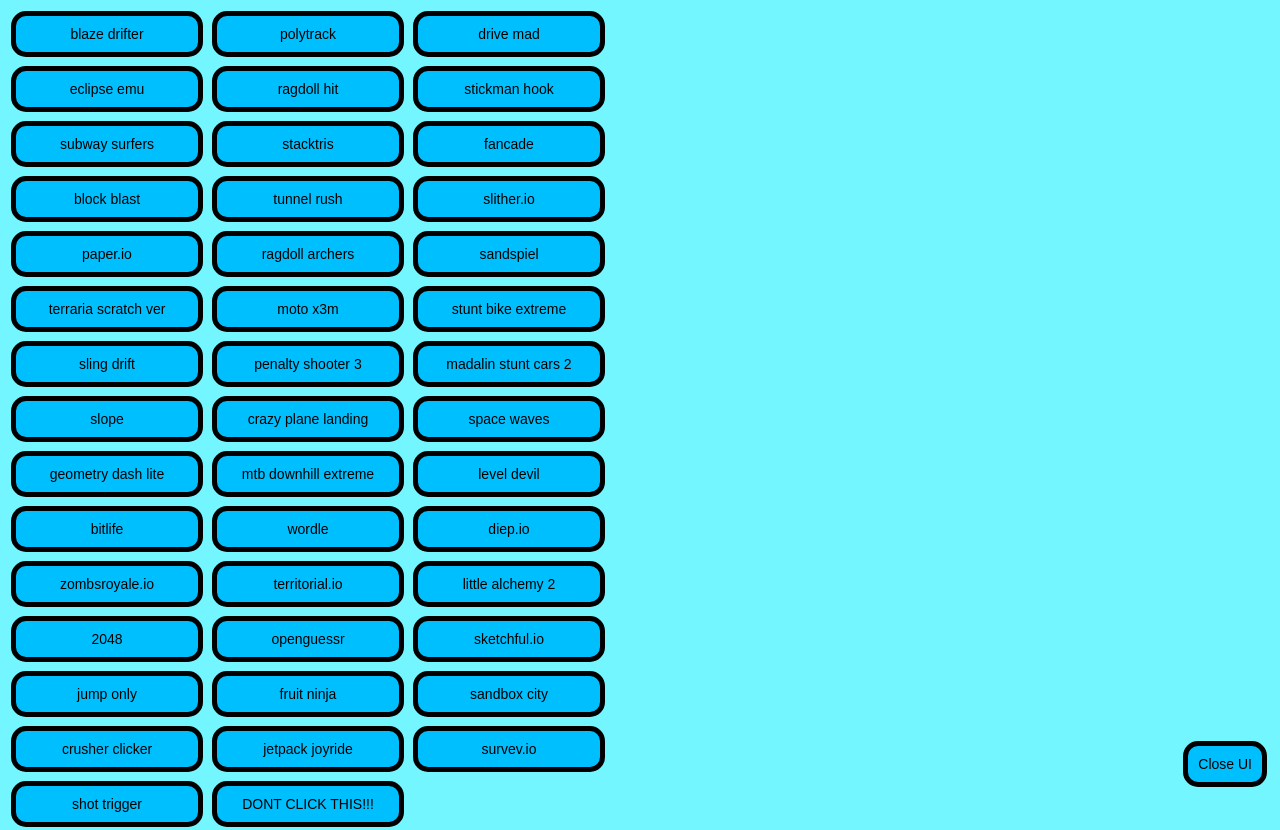
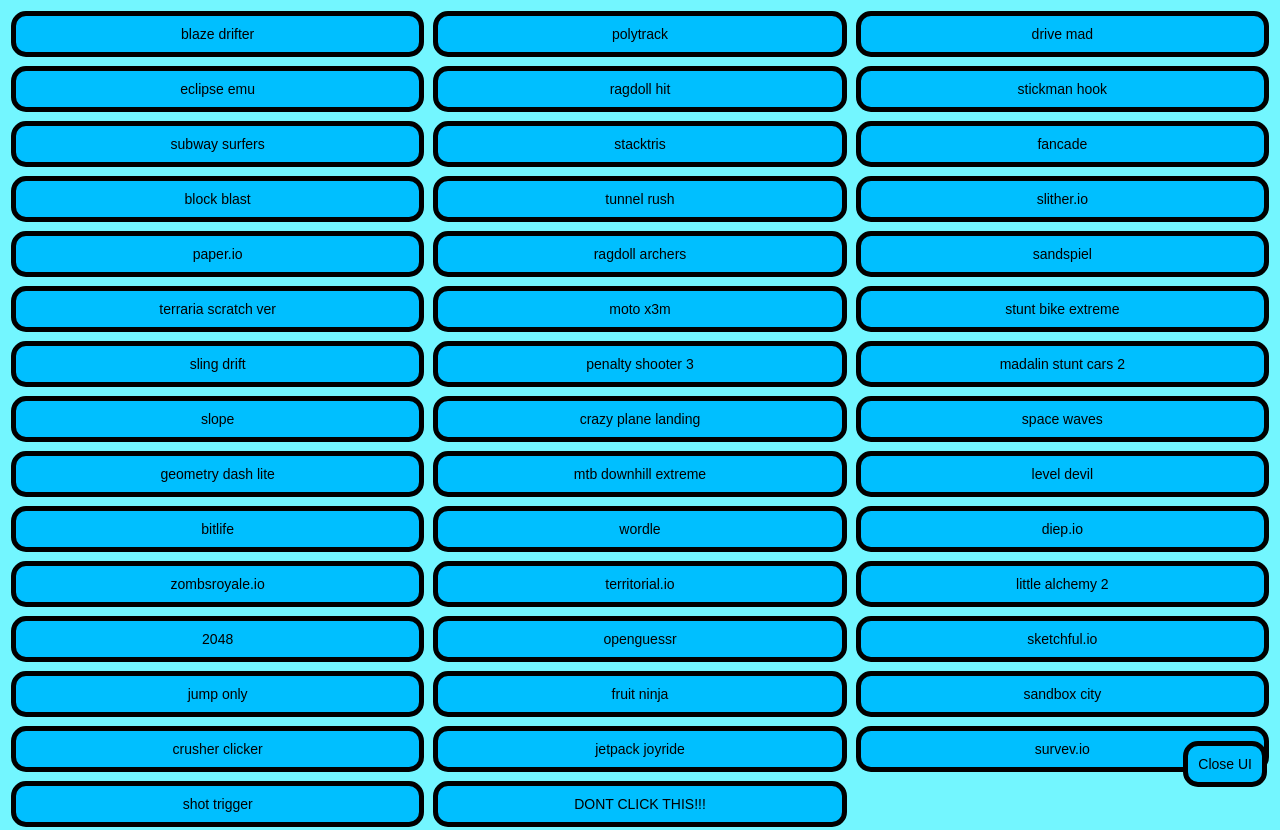
Before and after one commit to TiemBrent/TiemBrent.github.io, a plain HTML site: page index.html in a window 1280 px wide. Drawn offline with Linux system fonts and the light colour scheme.

Commit message:
Update index.html

```diff
--- a/index.html
+++ b/index.html
@@ -4,8 +4,6 @@
     <title>side panel games</title>
     <style>
         body {
-            width: 600px;
-            height: 400px; /* Increased height to accommodate buttons and iframe */
             display: grid;
             grid-template-columns: repeat(3, 1fr); /* 3 columns */
             gap: 3px; /* Space between buttons */
```
